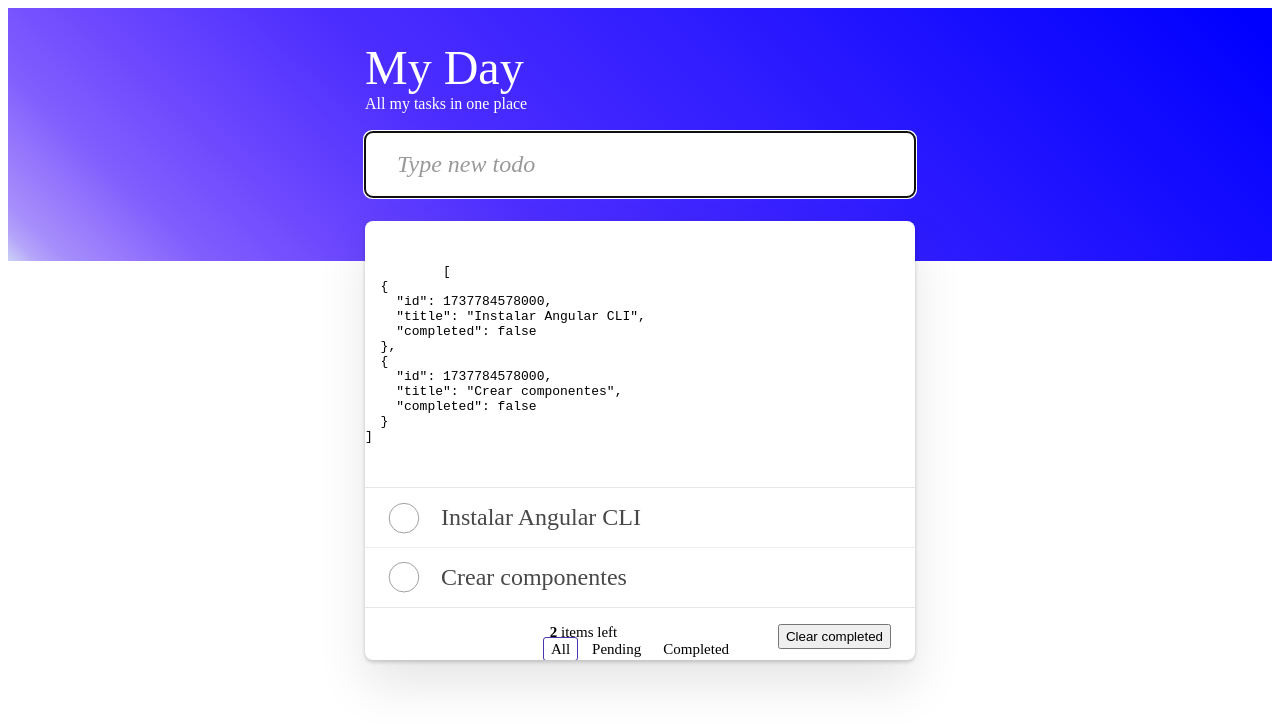
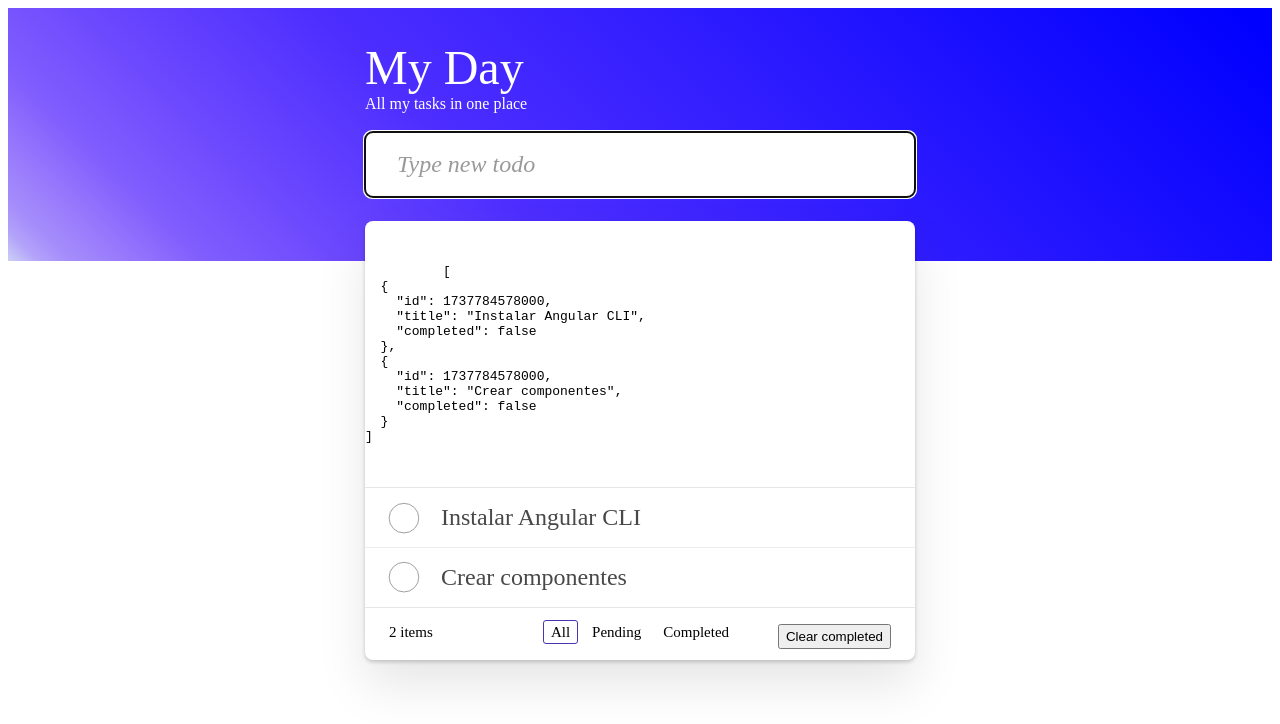
Before and after one commit to raewashere/todoapp, an Angular app: page /home in a window 1280 px wide. Shown: the top 724 px of the page. Built offline with nearby package versions, Linux system fonts and the light colour scheme.

Commit message:
solucion plural items

```diff
--- a/src/app/pages/home/home.component.html
+++ b/src/app/pages/home/home.component.html
@@ -62,10 +62,11 @@
       <!-- This footer should be hidden by default and shown when there are todos -->
       <footer class="footer">
         <!-- This should be `0 items left` by default -->
-        <span class="todo-count" *ngIf="tasks().length === 1; else pluralTasks"><strong>{{tasks().length}}</strong> item left</span>
-        <ng-template #pluralTasks>
-          <strong>{{tasks().length}}</strong> items left
-        </ng-template>
+        <span class="todo-count">
+          <strong>{{tasks().length}}</strong>
+          <span *ngIf="tasks().length > 1 || tasks().length == 0; else elseBlock"> items</span>
+          <ng-template #elseBlock> item</ng-template>
+        </span>
         <!-- Remove this if you don't implement routing -->
         <ul class="filters">
           <li>
```
